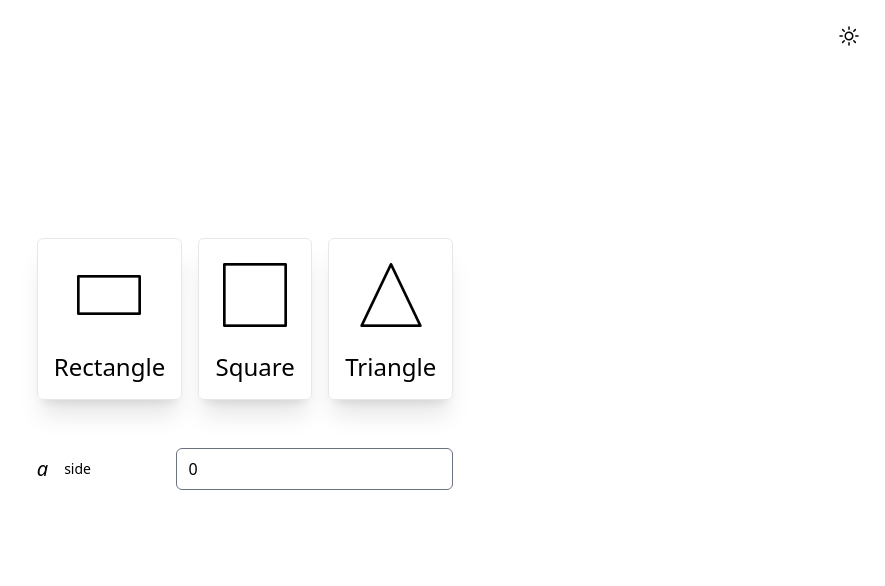
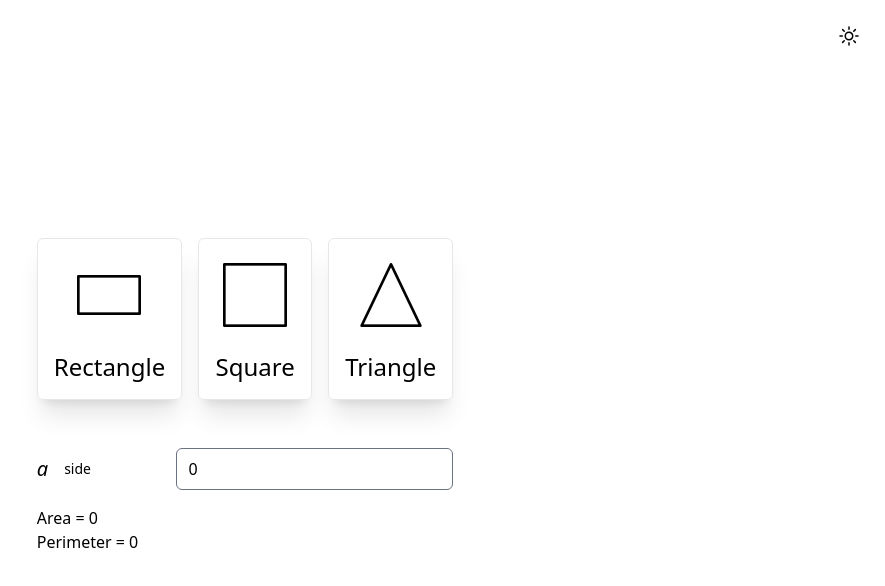
Before and after one commit to comskie/area-and-perimeter, a Vue app: page / in a window 1280 px wide. Shown: the top 586 px of the page, without its empty margins (395-1280 px from the left). Built offline with nearby package versions, Linux system fonts and the light colour scheme.

Commit message:
Update SquareCalculator.vue

```diff
--- a/src/components/SquareCalculator.vue
+++ b/src/components/SquareCalculator.vue
@@ -21,10 +21,7 @@ function getPerimeter() {
 
       <input class="col-span-2 rounded-md" v-model="aSide" type="text" />
     </div>
-    <div
-      v-if="aSide !== null && Number(aSide) !== 0 && !isNaN(aSide)"
-      class="mt-4"
-    >
+    <div class="mt-4">
       Area = {{ getArea() }}
 
       <div>Perimeter = {{ getPerimeter() }}</div>
```
